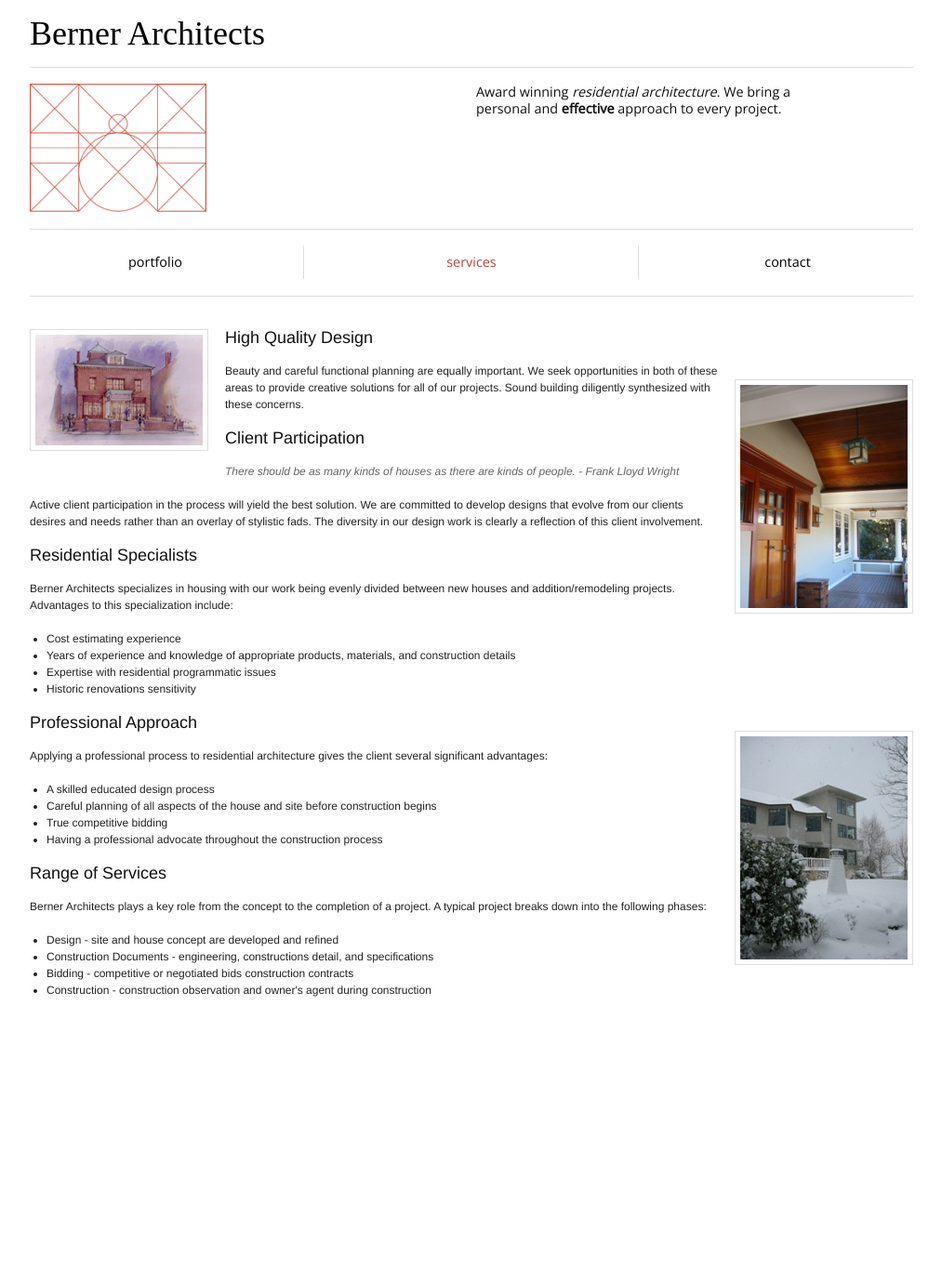
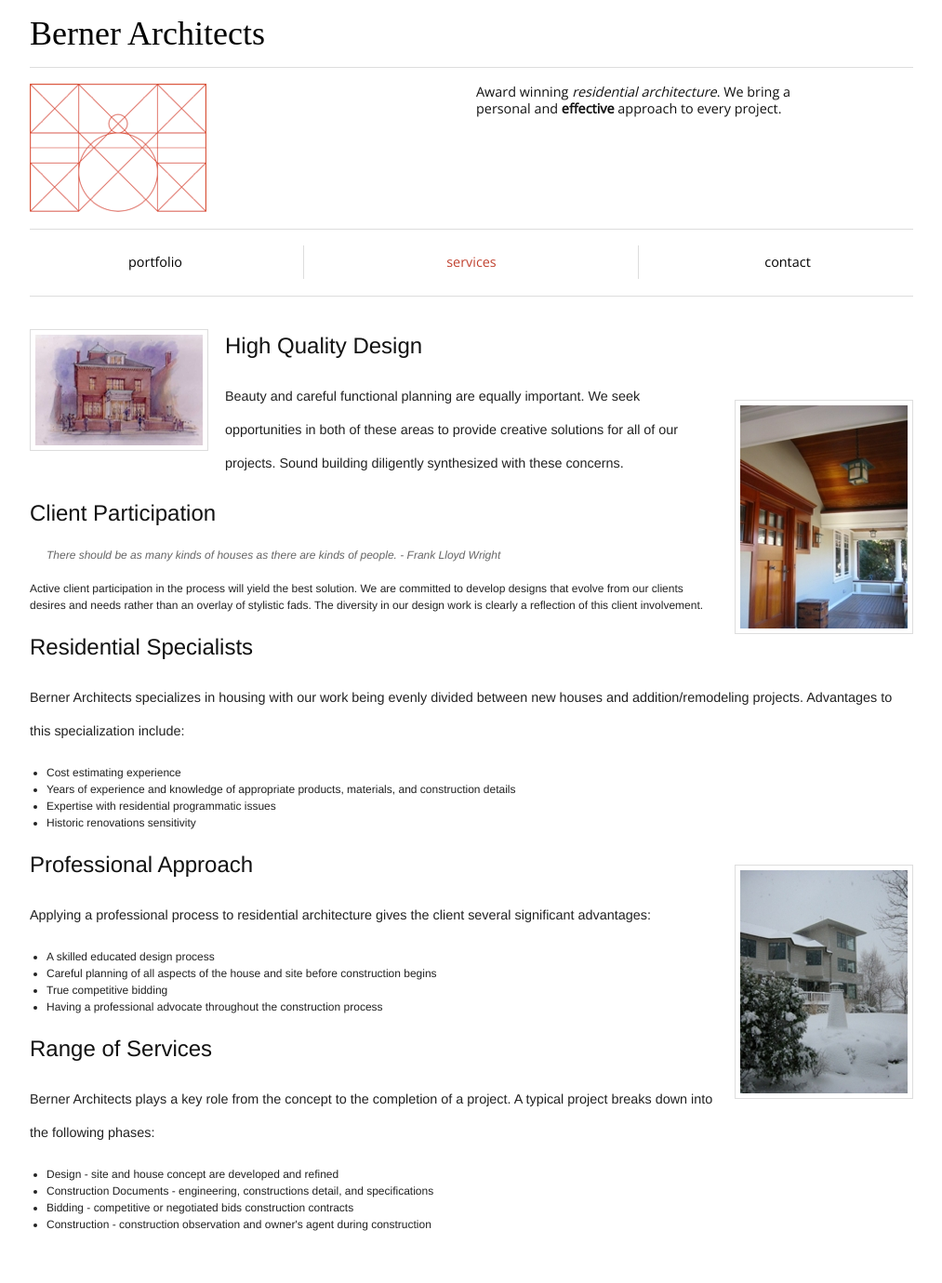
Before and after one commit to bernerarchitects/bernerarchitects.github.io, a Jekyll site: the page built from services/index.html, in a window 1280 px wide. Shown: the whole page at 93% size, without its empty margins (133-1146 px from the left). Built offline with Jekyll 4.4.1, drawn with Linux system fonts in a browser that asks for light colours; nearby versions of some CDN libraries; some web fonts are replaced; before the commit the page ends 1128 px from its top, so only the background shows below that.

Commit message:
Update services/index.html

```diff
--- a/services/index.html
+++ b/services/index.html
@@ -18,16 +18,16 @@
 
 <div id="services" class="span-24">
   <p><a href="/images/services/firehouse.jpeg" class="fancybox" data-fancybox-group="group"><img height="119" alt="Firehouse" src="/images/services/firehouse_thumb.jpg" width="180" class="item top left" /></a></p>
-  <h3>High Quality Design</h3>
-  <p><a href="/images/services/schupara.jpeg" class="fancybox" data-fancybox-group="group"><img alt="Schupara" height="240" src="/images/services/schupara_thumb.jpg" width="180" class="item top right" /></a></p>
-  <p>Beauty and careful functional planning are equally important. We seek opportunities in both of these areas to provide creative solutions for all of our projects. Sound building diligently synthesized with these concerns.</p>
+  <h2>High Quality Design</h2>
+  <p class="large"><a href="/images/services/schupara.jpeg" class="fancybox" data-fancybox-group="group"><img alt="Schupara" height="240" src="/images/services/schupara_thumb.jpg" width="180" class="item top right" /></a></p>
+  <p class="large">Beauty and careful functional planning are equally important. We seek opportunities in both of these areas to provide creative solutions for all of our projects. Sound building diligently synthesized with these concerns.</p>
 
-  <h3>Client Participation</h3>
+  <h2>Client Participation</h2>
   <blockquote><p>There should be as many kinds of houses as there are kinds of people. - Frank Lloyd Wright</p></blockquote>
   <p>Active client participation in the process will yield the best solution. We are committed to develop designs that evolve from our clients desires and needs rather than an overlay of stylistic fads. The diversity in our design work is clearly a reflection of this client involvement.</p>
 
-  <h3>Residential Specialists</h3>
-  <p>Berner Architects specializes in housing with our work being evenly divided between new houses and addition/remodeling projects. Advantages to this specialization include:</p>
+  <h2>Residential Specialists</h2>
+  <p class="large">Berner Architects specializes in housing with our work being evenly divided between new houses and addition/remodeling projects. Advantages to this specialization include:</p>
   <ul>
     <li>Cost estimating experience</li>
     <li>Years of experience and knowledge of appropriate products, materials, and construction details</li>
@@ -35,8 +35,8 @@
     <li>Historic renovations sensitivity</li>
   </ul>
   <p><a href="/images/services/willard.jpeg" class="fancybox" data-fancybox-group="group"><img height="240" alt="Willard" src="/images/services/willard_thumb.jpg" width="180" class="item top right" /></a></p>
-  <h3>Professional Approach</h3>
-  <p>Applying a professional process to residential architecture gives the client several significant advantages:</p>
+  <h2>Professional Approach</h2>
+  <p class="large">Applying a professional process to residential architecture gives the client several significant advantages:</p>
   <ul>
     <li>A skilled educated design process</li>
     <li>Careful planning of all aspects of the house and site before construction begins</li>
@@ -44,8 +44,8 @@
     <li>Having a professional advocate throughout the construction process</li>
   </ul>
 
-  <h3>Range of Services</h3>
-  <p>Berner Architects plays a key role from the concept to the completion of a project. A typical project breaks down into the following phases:</p>
+  <h2>Range of Services</h2>
+  <p class="large">Berner Architects plays a key role from the concept to the completion of a project. A typical project breaks down into the following phases:</p>
   <ul>
     <li>Design - site and house concept are developed and refined</li>
     <li>Construction Documents - engineering, constructions detail, and specifications</li>
```
